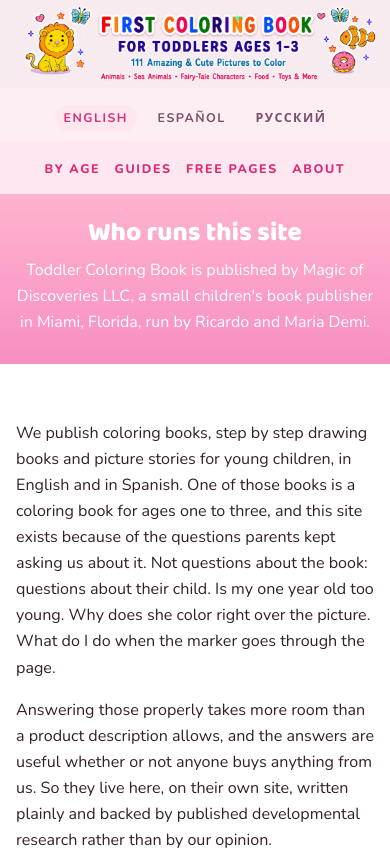
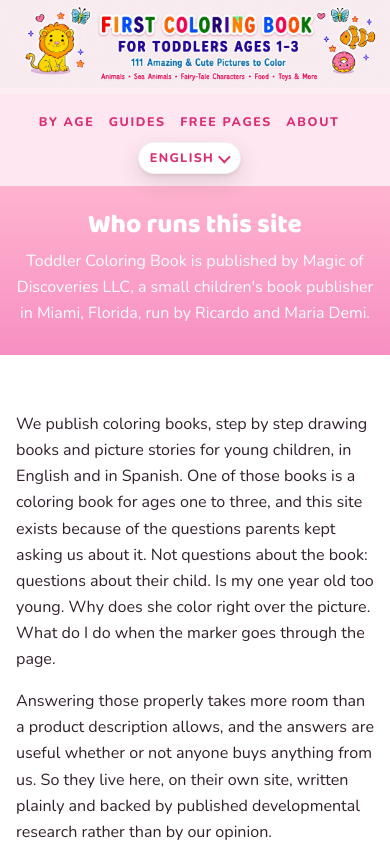
Before and after one commit to dm100usa-oss/toddler-coloring-book, a Next.js app: page /en/about in a window 390 px wide. Shown: the top 850 px of the page. Built offline with nearby package versions, Linux system fonts and the light colour scheme.

Commit message:
Add files via upload

```diff
--- a/src/app/globals.css
+++ b/src/app/globals.css
@@ -1324,3 +1324,104 @@ html[lang="ru"] .hero {
   font-weight: 800;
   letter-spacing: -0.01em;
 }
+
+/* ============ МЕНЮ И ЯЗЫК В ОДНОЙ ПОЛОСЕ ============ */
+
+/* Раньше языки занимали отдельную строку над меню. Две полосы подряд
+   съедали высоту первого экрана, а сами языки при этом терялись
+   между баннером и меню. Теперь одна полоса: разделы по центру,
+   язык прижат к правому краю. */
+.nav {
+  position: relative;
+  display: flex;
+  align-items: center;
+  justify-content: center;
+  gap: 0.6rem;
+  padding-right: clamp(0.6rem, 3vw, 1.6rem);
+}
+.nav ul { padding: 0.85rem 1rem; }
+
+/* Кнопка языка. Раскрывается без скриптов, обычным раскрывающимся
+   блоком: работает даже когда скрипты выключены. */
+.langpick {
+  position: absolute;
+  right: clamp(0.6rem, 3vw, 1.6rem);
+  top: 50%;
+  transform: translateY(-50%);
+}
+.langpick > summary {
+  list-style: none;
+  cursor: pointer;
+  display: inline-flex;
+  align-items: center;
+  gap: 0.35rem;
+  padding: 0.32rem 0.7rem;
+  border-radius: 999px;
+  background: var(--paper);
+  border: var(--edge);
+  box-shadow: var(--shadow-raise);
+  color: var(--pink-deep);
+  text-transform: uppercase;
+  letter-spacing: 0.11em;
+  font-size: var(--t-micro);
+  font-weight: 800;
+  white-space: nowrap;
+}
+.langpick > summary::-webkit-details-marker { display: none; }
+.langpick > summary::after {
+  content: "";
+  width: 0.42rem;
+  height: 0.42rem;
+  border-right: 2px solid currentColor;
+  border-bottom: 2px solid currentColor;
+  transform: translateY(-0.12em) rotate(45deg);
+}
+.langpick[open] > summary::after { transform: translateY(0.09em) rotate(-135deg); }
+.langpick > summary:active { transform: scale(0.97); }
+
+.langpick > ul {
+  position: absolute;
+  right: 0;
+  top: calc(100% + 0.4rem);
+  z-index: 20;
+  min-width: 100%;
+  margin: 0;
+  padding: 0.3rem;
+  list-style: none;
+  display: grid;
+  gap: 0.15rem;
+  background: var(--paper);
+  border: var(--edge);
+  border-radius: var(--radius-sm);
+  box-shadow: var(--shadow-lift);
+}
+.langpick > ul a {
+  display: block;
+  padding: 0.4rem 0.75rem;
+  border-radius: 8px;
+  white-space: nowrap;
+}
+.langpick > ul a:hover {
+  background: var(--pink-pale);
+  text-decoration: none;
+}
+
+/* На узком экране язык встает в общий поток под разделами:
+   прижатая к краю кнопка налезала бы на них. */
+@media (max-width: 640px) {
+  .nav {
+    flex-direction: column;
+    gap: 0;
+    padding-bottom: 0.7rem;
+  }
+  .nav ul { padding-bottom: 0.5rem; }
+  .langpick {
+    position: static;
+    transform: none;
+  }
+  .langpick > ul {
+    right: auto;
+    left: 50%;
+    transform: translateX(-50%);
+  }
+}
--- a/src/components/Chrome.tsx
+++ b/src/components/Chrome.tsx
@@ -58,18 +58,10 @@ export function Header({ lang }: { lang: UiLang }) {
           />
         </Link>
 
-        {/* Переключатель языка ведет на главную того языка. Точный
-            адрес знает каждая страница отдельно, здесь стоит главная. */}
-        <nav className="langbar" aria-label="Language">
-          {activeLangs.map((l) => (
-            <Link key={l} href={homePath(l)} aria-current={l === lang ? "true" : undefined}>
-              {dictionaries[l].langName}
-            </Link>
-          ))}
-        </nav>
       </div>
 
-      {/* Раздела "книга" в меню нет: книга это и есть главная. */}
+      {/* Меню и языки в одной полосе: слева разделы, справа язык.
+          Раздела "книга" в меню нет, книга это и есть главная. */}
       <nav className="nav" aria-label={lang === "en" ? "Main" : lang === "es" ? "Principal" : "Основное"}>
         <ul>
           {navFor(lang).map((s) => (
@@ -78,6 +70,36 @@ export function Header({ lang }: { lang: UiLang }) {
             </li>
           ))}
         </ul>
+
+        {/* Язык одной кнопкой. Три языка подряд занимали отдельную
+            строку, а нужны они немногим: человек, пришедший из поиска
+            на своем языке, уже на нужной версии.
+
+            Связь языковых версий между собой при этом не теряется:
+            ее держат служебные записи в заголовке страницы и карта
+            сайта, а не эти ссылки.
+
+            Раскрывается без единой строки скриптов: обычный
+            раскрывающийся блок, он работает и когда скрипты
+            выключены. */}
+        <details className="langpick">
+          <summary aria-label={
+            lang === "en" ? "Language" : lang === "es" ? "Idioma" : "Язык"
+          }>
+            {dictionaries[lang].langName}
+          </summary>
+          <ul>
+            {activeLangs
+              .filter((x) => x !== lang)
+              .map((x) => (
+                <li key={x}>
+                  <Link href={homePath(x)} hrefLang={x}>
+                    {dictionaries[x].langName}
+                  </Link>
+                </li>
+              ))}
+          </ul>
+        </details>
       </nav>
     </header>
   );
```
